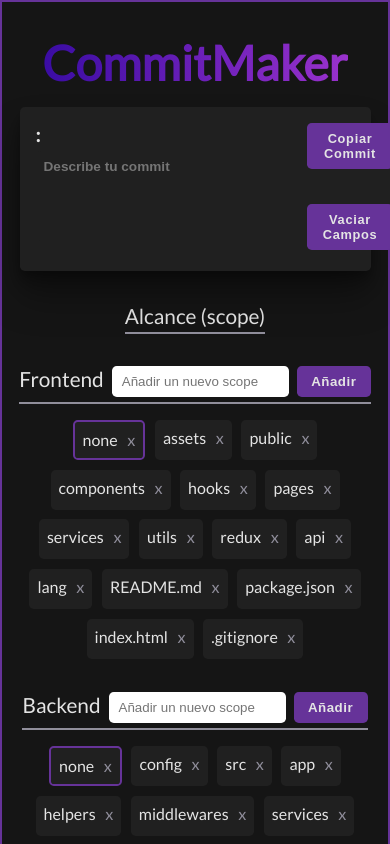
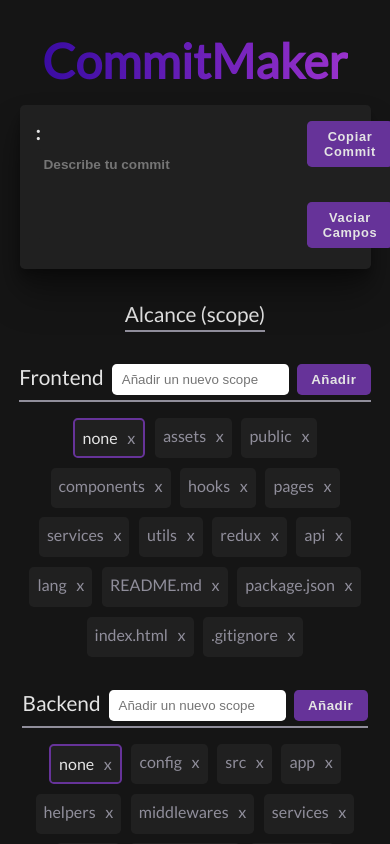
Before and after one commit to JosueEC/CommitsMaker, a React (Vite) app: page / in a window 390 px wide. Shown: the top 844 px of the page. Built offline with nearby package versions, Linux system fonts and the light colour scheme.

Commit message:
feat(components): 💄 Modification of the OptionScope color text component.

```diff
--- a/src/components/ContainerScopes/ContainerScopes.css
+++ b/src/components/ContainerScopes/ContainerScopes.css
@@ -10,10 +10,6 @@
 
 /* Movil */
 @media screen and (max-width: 767px) {
-  section {
-    border: solid 2px rebeccapurple;
-  }
-
   .containerScopes {
     flex-direction: column;
   }
--- a/src/components/OptionScope/OptionScope.css
+++ b/src/components/OptionScope/OptionScope.css
@@ -3,12 +3,14 @@
   padding: 0.5rem;
   border-radius: 0.3rem;
   height: 40px;
+  color: var(--label);
   cursor: pointer;
   animation: var(--fade-in);
 }
 
 .labelScope--selected {
   border: solid 2px rebeccapurple;
+  color: var(--text);
 }
 
 .buttonCloseScope {
```
